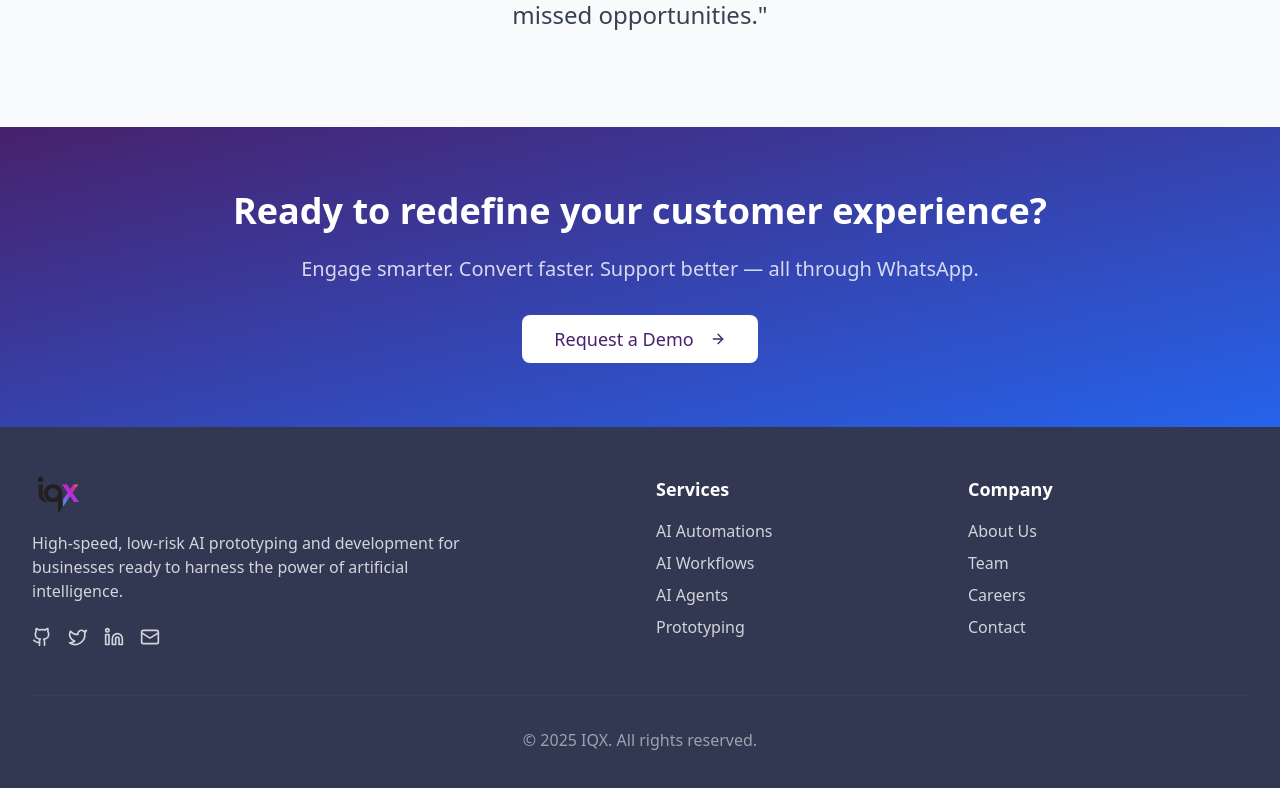
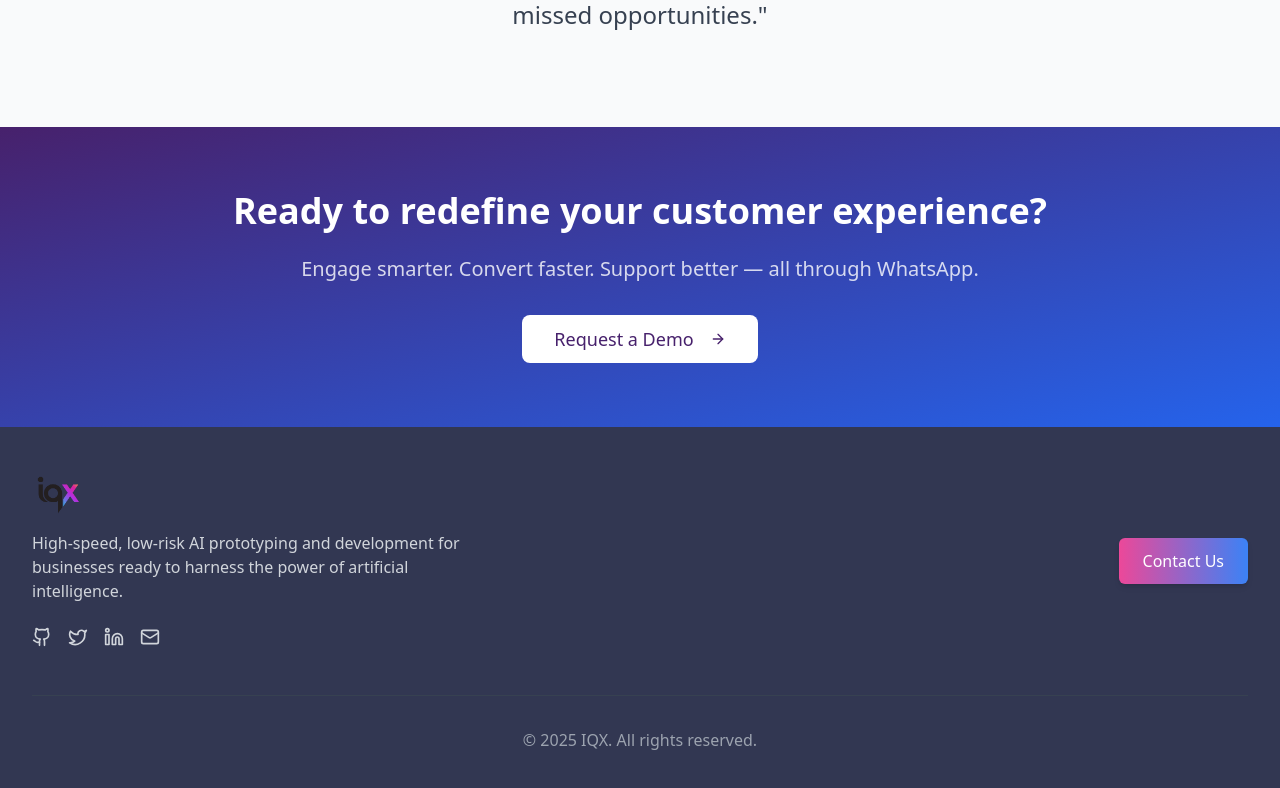
Before and after one commit to iqx-Sdev/iqxsoftwaredevelopment-71, a React (Vite) app: page /ai-chat in a window 1280 px wide. Shown: the part 4605-5393 px from the top of the page. Built offline with nearby package versions, Linux system fonts and the light colour scheme; a web font is replaced by a local one.

Commit message:
Remove footer links
Remove all footer links except "Contact Us".

```diff
--- a/src/components/Footer.tsx
+++ b/src/components/Footer.tsx
@@ -1,12 +1,13 @@
 
 import { Github, Twitter, Linkedin, Mail } from "lucide-react";
+import { Link } from "react-router-dom";
 
 const Footer = () => {
   return (
     <footer className="bg-maverick-navy text-white">
       <div className="max-w-7xl mx-auto px-4 sm:px-6 lg:px-8 py-12">
-        <div className="grid grid-cols-1 md:grid-cols-4 gap-8">
-          <div className="md:col-span-2">
+        <div className="flex flex-col md:flex-row justify-between items-start md:items-center">
+          <div className="mb-8 md:mb-0">
             <div className="flex items-center mb-4">
               <img
                 src="/lovable-uploads/53caadcf-63a2-4dbd-a5dc-5e78b808af47.png"
@@ -35,39 +36,9 @@ const Footer = () => {
           </div>
 
           <div>
-            <h3 className="text-lg font-semibold mb-4">Services</h3>
-            <ul className="space-y-2">
-              <li>
-                <a href="#" className="text-gray-300 hover:text-white transition-colors">AI Automations</a>
-              </li>
-              <li>
-                <a href="#" className="text-gray-300 hover:text-white transition-colors">AI Workflows</a>
-              </li>
-              <li>
-                <a href="#" className="text-gray-300 hover:text-white transition-colors">AI Agents</a>
-              </li>
-              <li>
-                <a href="#" className="text-gray-300 hover:text-white transition-colors">Prototyping</a>
-              </li>
-            </ul>
-          </div>
-
-          <div>
-            <h3 className="text-lg font-semibold mb-4">Company</h3>
-            <ul className="space-y-2">
-              <li>
-                <a href="#" className="text-gray-300 hover:text-white transition-colors">About Us</a>
-              </li>
-              <li>
-                <a href="#" className="text-gray-300 hover:text-white transition-colors">Team</a>
-              </li>
-              <li>
-                <a href="#" className="text-gray-300 hover:text-white transition-colors">Careers</a>
-              </li>
-              <li>
-                <a href="#" className="text-gray-300 hover:text-white transition-colors">Contact</a>
-              </li>
-            </ul>
+            <Link to="/contact" className="px-6 py-3 bg-gradient-to-r from-pink-500 to-blue-500 hover:from-pink-600 hover:to-blue-600 text-white font-medium rounded-md shadow-md transition-colors">
+              Contact Us
+            </Link>
           </div>
         </div>
 
```
